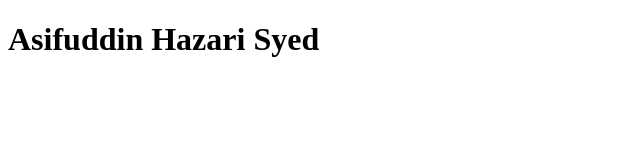
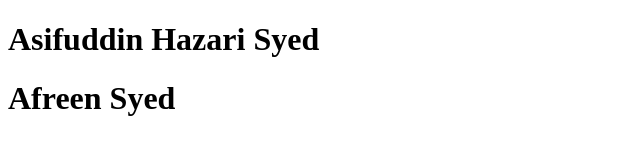
Before and after one commit to get-asif/getasif_portfolio, a plain HTML site: page index.html in a window 1280 px wide. Shown: the whole page, without its empty margins (0-640 px from the left). Drawn offline with Linux system fonts and the light colour scheme.

Commit message:
Update index.html

```diff
--- a/index.html
+++ b/index.html
@@ -7,5 +7,6 @@
 </head>
 <body>
     <h1>Asifuddin Hazari Syed</h1>
+    <h1>Afreen Syed</h1>
 </body>
 </html>
```
